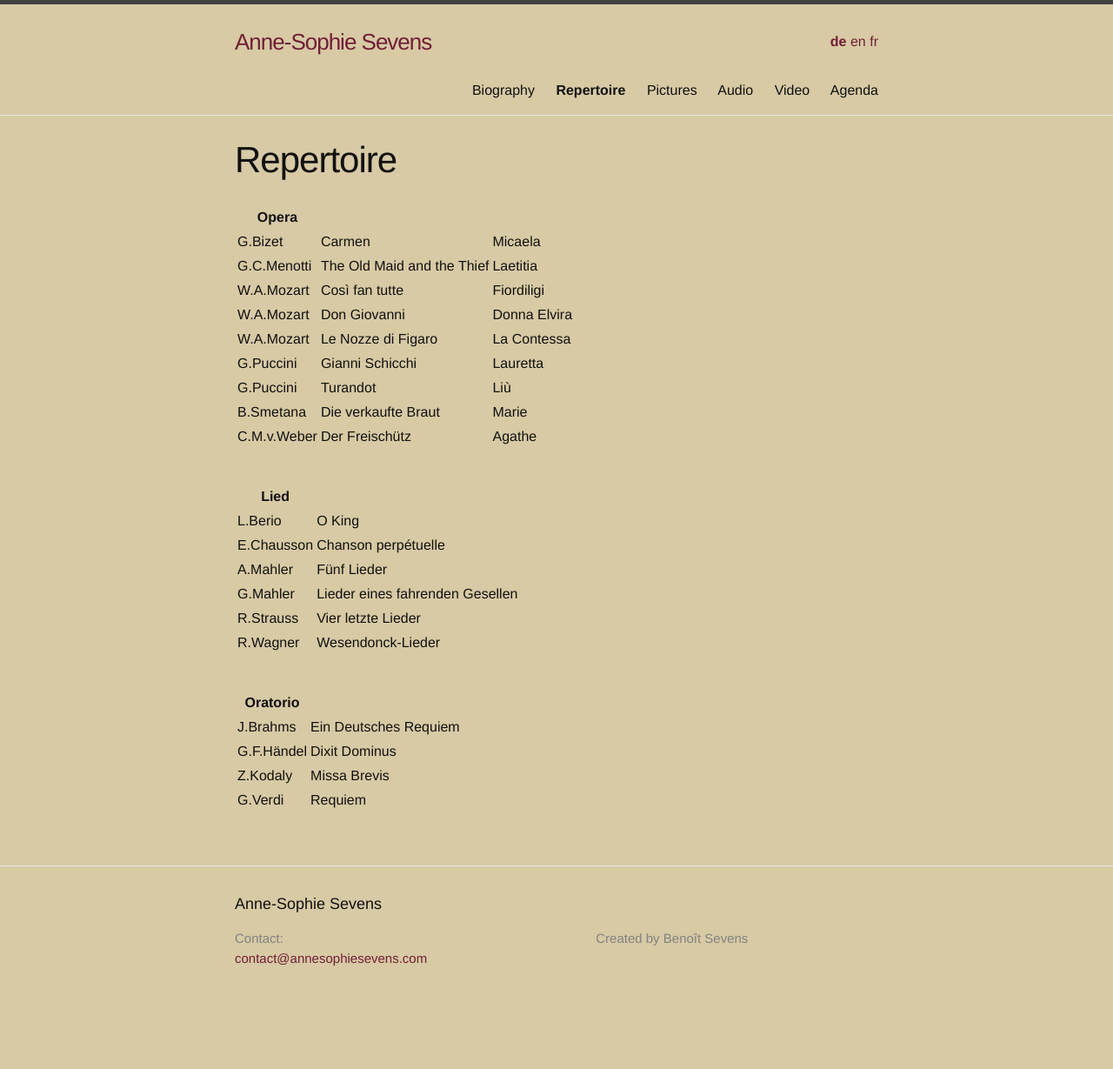
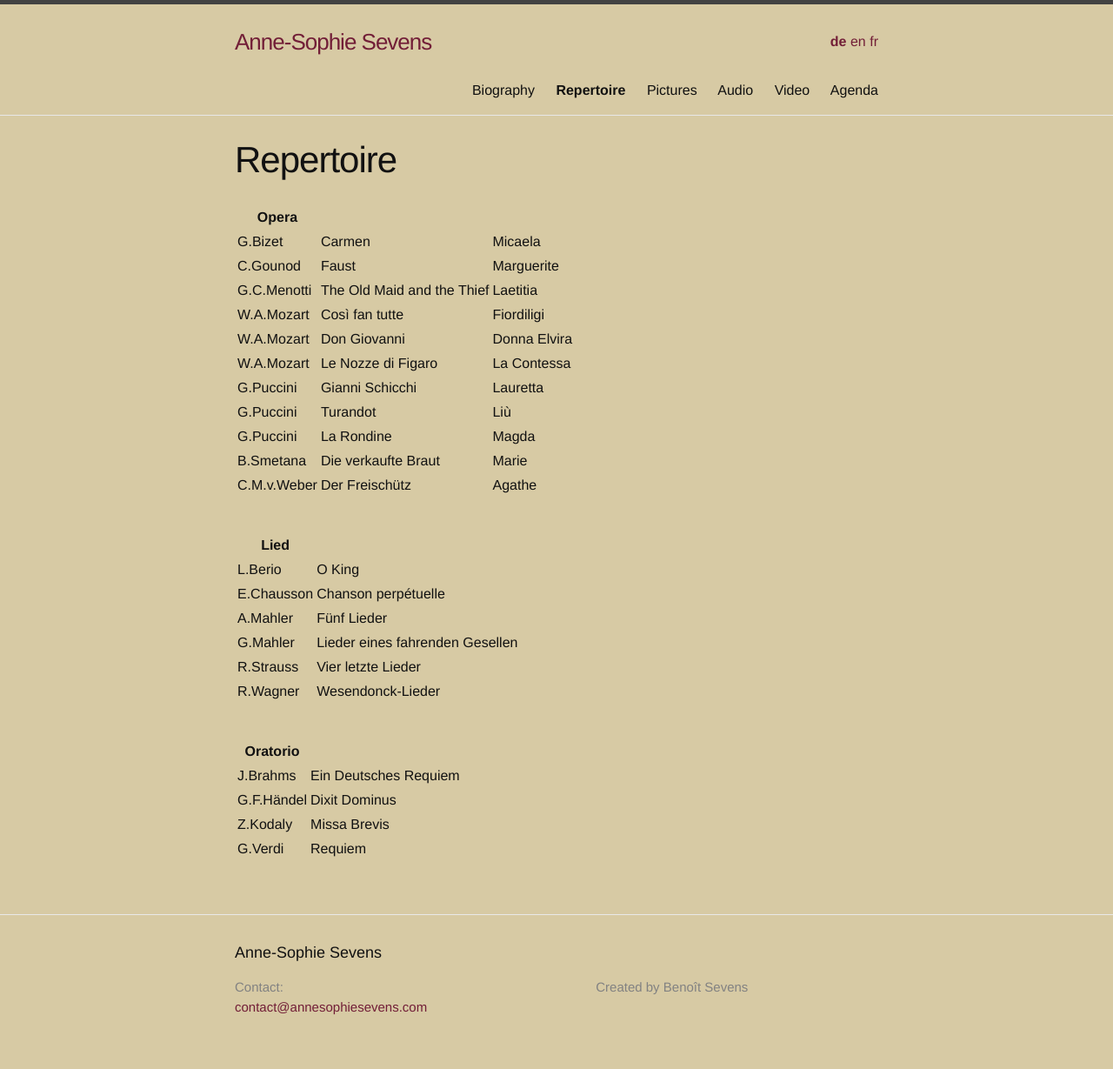
Before and after one commit to annesophie-sevens/annesophie-sevens.github.io, a Jekyll site: the page built from repertoire-de.md, in a window 1280 px wide. Shown: the whole page at 87% size. Built offline with Jekyll 4.4.1, drawn with Linux system fonts in a browser that asks for light colours; before the commit the page ends 1173 px from its top, so only the background shows below that.

Commit message:
Update repertoire-de.md

```diff
--- a/repertoire-de.md
+++ b/repertoire-de.md
@@ -10,12 +10,14 @@ ref: repertoire
 |Opera | | |
 | -------- | ----- | ---- |
 | G.Bizet | Carmen | Micaela |
+| C.Gounod | Faust | Marguerite |
 | G.C.Menotti | The Old Maid and the Thief | Laetitia |
 | W.A.Mozart | Così fan tutte | Fiordiligi |
 | W.A.Mozart | Don Giovanni | Donna Elvira |
 | W.A.Mozart | Le Nozze di Figaro | La Contessa |
 | G.Puccini | Gianni Schicchi | Lauretta |
 | G.Puccini | Turandot | Liù |
+| G.Puccini | La Rondine | Magda |
 | B.Smetana | Die verkaufte Braut | Marie |
 | C.M.v.Weber | Der Freischütz | Agathe |
 
```
